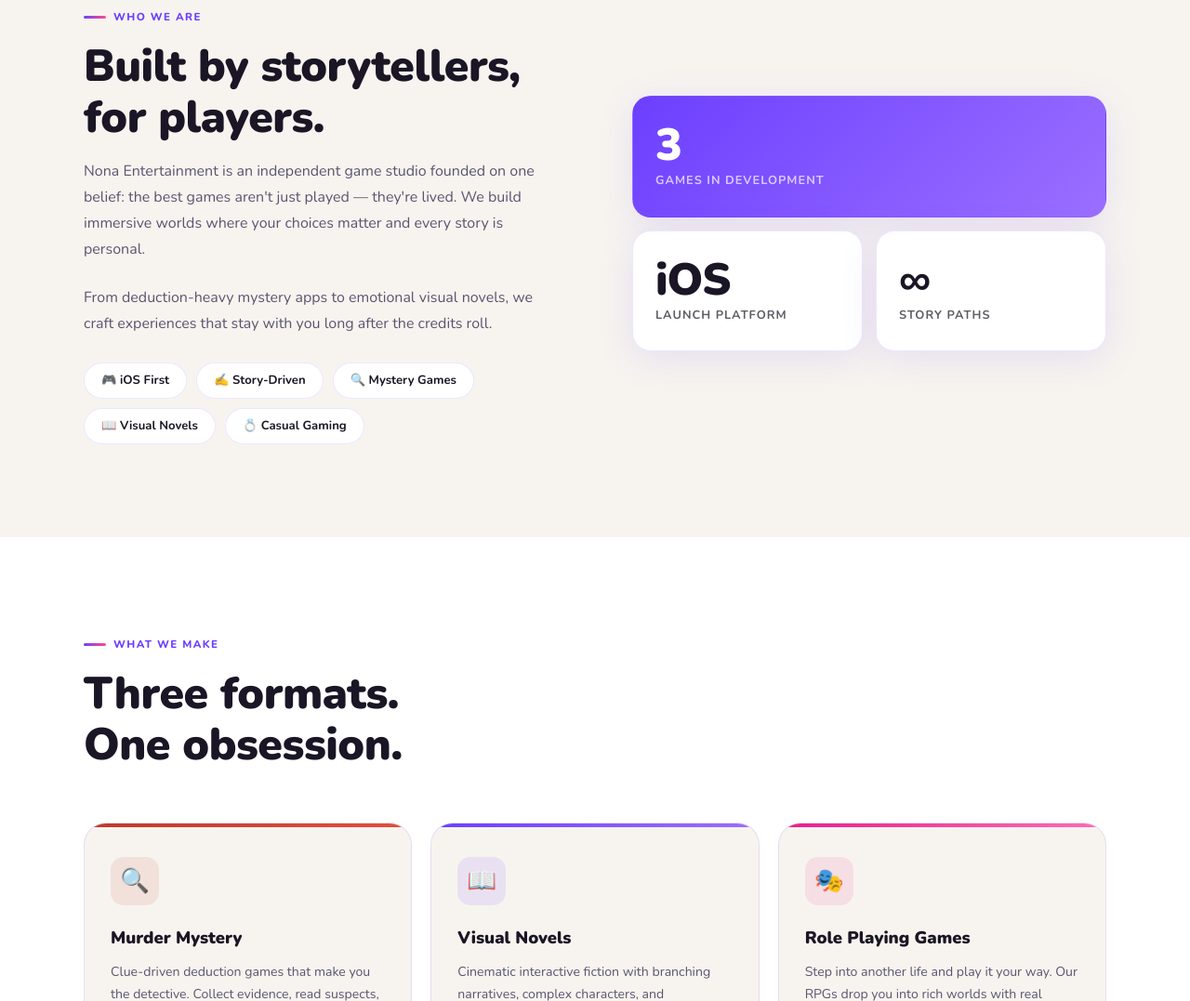
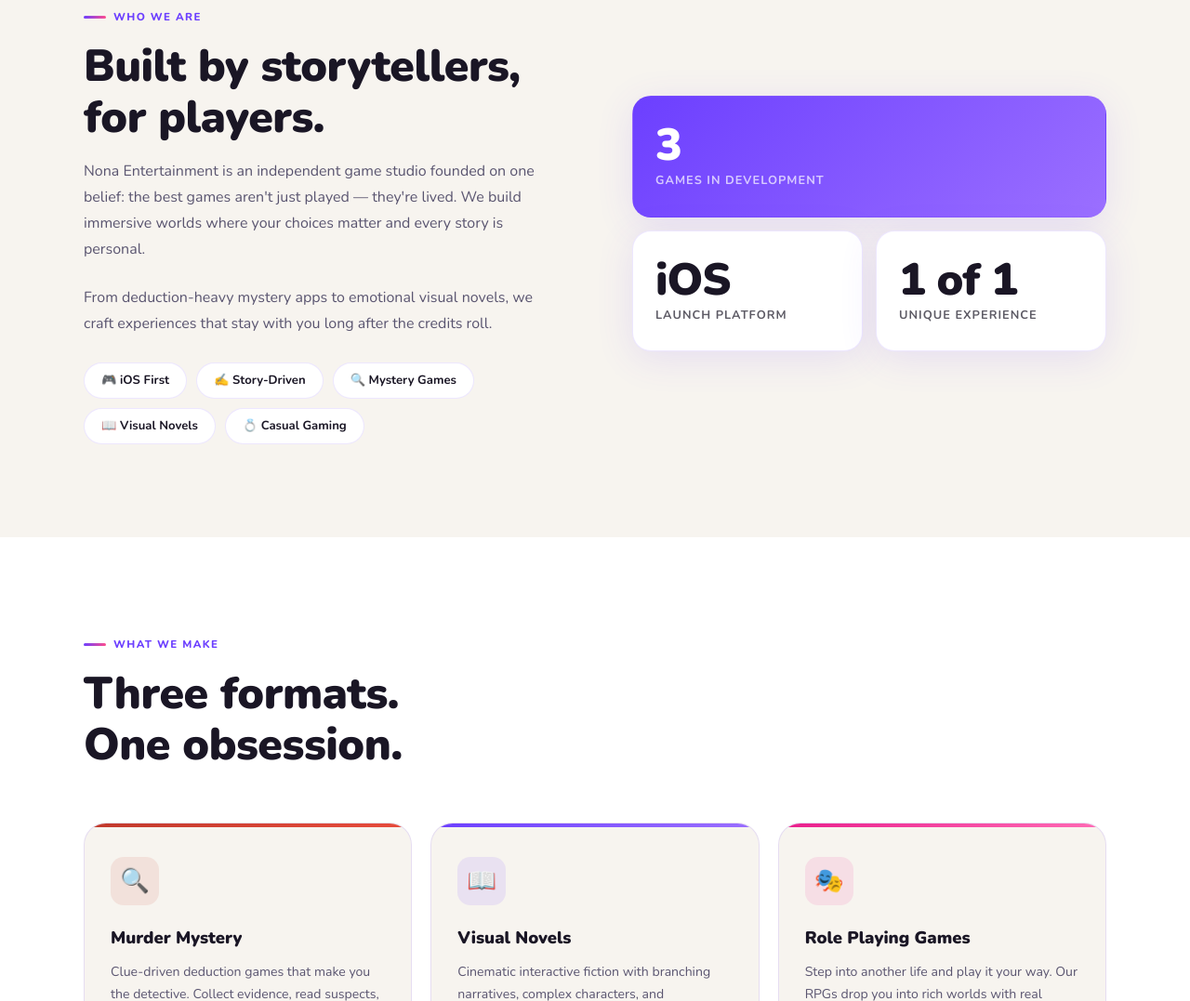
Before and after one commit to Praj91/Nona, a plain HTML site: page index.html in a window 1280 px wide. Shown: the part 2090-3167 px from the top of the page at 93% size. Drawn offline with nearby package versions, Linux system fonts and the light colour scheme.

Commit message:
Change infinity story paths to 1 of 1 unique experience in about section

```diff
--- a/index.html
+++ b/index.html
@@ -646,8 +646,8 @@
           <div class="stat-label">Launch Platform</div>
         </div>
         <div class="about-stat">
-          <div class="stat-num">∞</div>
-          <div class="stat-label">Story Paths</div>
+          <div class="stat-num">1 of 1</div>
+          <div class="stat-label">Unique Experience</div>
         </div>
       </div>
     </div>
```
